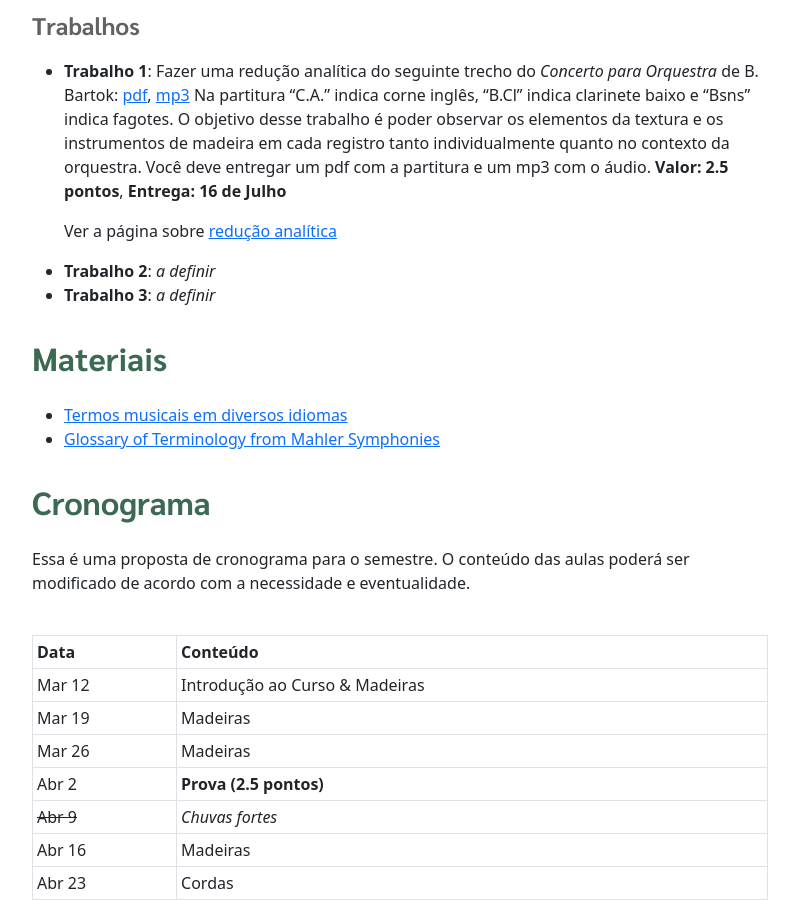
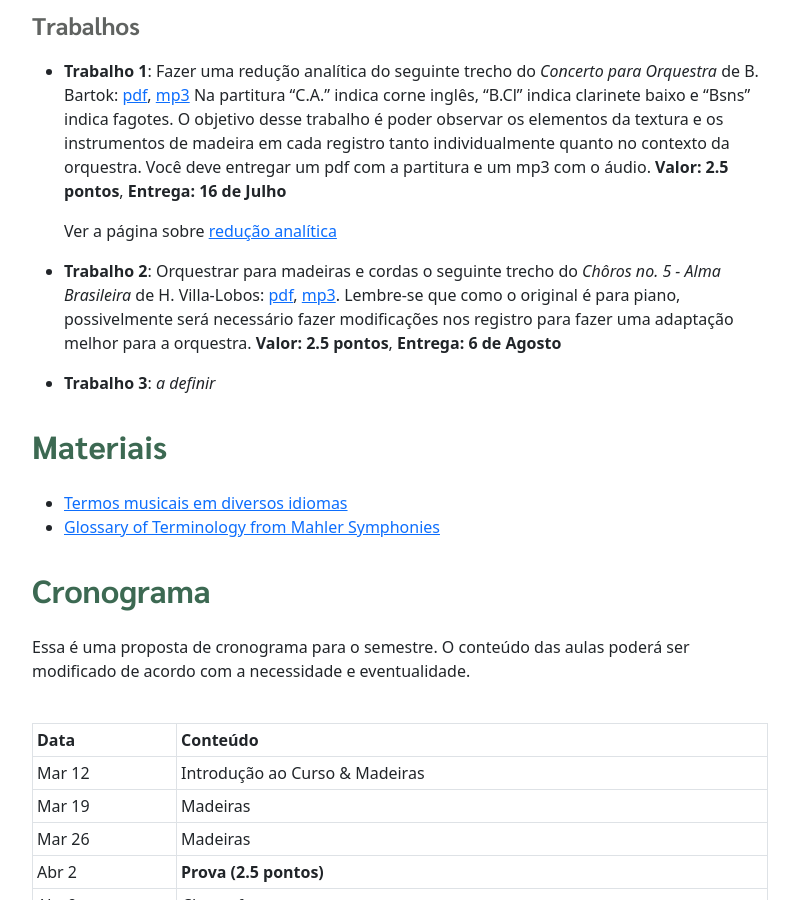
Before and after one commit to pedrokroger/pedrokroger.github.io, a Jekyll site: the page built from aulas/orq1.md, in a window 1280 px wide and 900 px high, scrolled down 768 px. Shown: the whole window, without its empty margins (50-849 px from the left). Built offline with Jekyll 4.4.1, drawn with Linux system fonts in a browser that asks for light colours.

Commit message:
Trabalho 2 de orquestração e notas

```diff
--- a/aulas/orq1.md
+++ b/aulas/orq1.md
@@ -14,13 +14,13 @@
 
 {% notas %}
 
-| Nome                        | Prova | T1 | T2 | T3 | Nota Final |
-|:----------------------------|:------|:---|:---|:---|:-----------|
-| Daniel Lopes De Oliveira    | 2.5   |    |    |    | =sum       |
-| Emyle Magna Santos Barbosa  | 1.8   |    |    |    | =sum       |
-| Gianmarco Turina            | 2.5   |    |    |    | =sum       |
-| Luciano Jose Salvador Bahia | 2.5   |    |    |    | =sum       |
-| Rafael Espinheira Santiago  | 2.2   |    |    |    | =sum       |
+| Nome                        | Prova | T1  | T2 | T3 | Nota Final |
+|:----------------------------|:------|:----|:---|:---|:-----------|
+| Daniel Lopes De Oliveira    | 2.5   | 2.5 |    |    | =sum       |
+| Emyle Magna Santos Barbosa  | 1.8   | 2.5 |    |    | =sum       |
+| Gianmarco Turina            | 2.5   | 2.5 |    |    | =sum       |
+| Luciano Jose Salvador Bahia | 2.5   | 2.5 |    |    | =sum       |
+| Rafael Espinheira Santiago  | 2.2   | 2.5 |    |    | =sum       |
 {: .collapse #notas-table}
 
 
@@ -47,21 +47,28 @@
 ### Trabalhos
 
 - **Trabalho 1**: Fazer uma redução analítica do seguinte trecho do _Concerto
-  para Orquestra_ de B. Bartok: [pdf][1], [mp3][2] Na partitura "C.A." indica
+  para Orquestra_ de B. Bartok: [pdf][2], [mp3][3] Na partitura "C.A." indica
   corne inglês, "B.Cl" indica clarinete baixo e "Bsns" indica fagotes. O
   objetivo desse trabalho é poder observar os elementos da textura e os
   instrumentos de madeira em cada registro tanto individualmente quanto no
   contexto da orquestra. Você deve entregar um pdf com a partitura e um mp3 com
   o áudio. **Valor: 2.5 pontos**, **Entrega: 16 de Julho**
 
-  Ver a página sobre [redução analítica][3]
+  Ver a página sobre [redução analítica][1]
 
-- **Trabalho 2**: _a definir_
+- **Trabalho 2**: Orquestrar para madeiras e cordas o seguinte trecho do _Chôros
+  no. 5 - Alma Brasileira_ de H. Villa-Lobos: [pdf][4], [mp3][5]. Lembre-se que
+  como o original é para piano, possivelmente será necessário fazer modificações
+  nos registro para fazer uma adaptação melhor para a orquestra. **Valor: 2.5
+  pontos**, **Entrega: 6 de Agosto**
+
 - **Trabalho 3**: _a definir_
 
-[1]: https://docs.pkroger.com/Bartok%20-%20Concerto%20para%20Orquestra%20-%20Trecho.pdf
-[2]: https://docs.pkroger.com/Bartok%20-%20Concerto%20para%20Orquestra%20-%20Trecho.mp3
-[3]: {% link docs/reducao-analitica.md %}
+[1]: {% link docs/reducao-analitica.md %}
+[2]: https://docs.pkroger.com/Bartok%20-%20Concerto%20para%20Orquestra%20-%20Trecho.pdf
+[3]: https://docs.pkroger.com/Bartok%20-%20Concerto%20para%20Orquestra%20-%20Trecho.mp3
+[4]: https://docs.pkroger.com/Villa-Lobos%20-%20Choro%205%20-%20Trecho.pdf
+[5]: https://docs.pkroger.com/Villa-Lobos%20-%20Choro%205%20-%20Trecho.mp3
 
 ## Materiais
 
```
